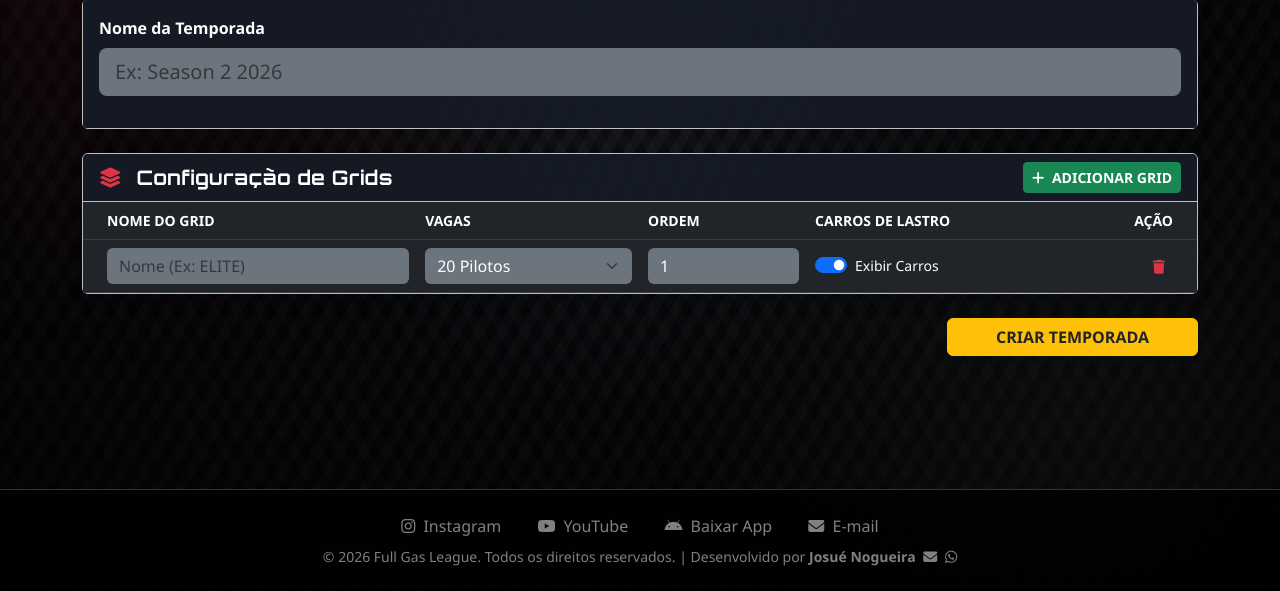
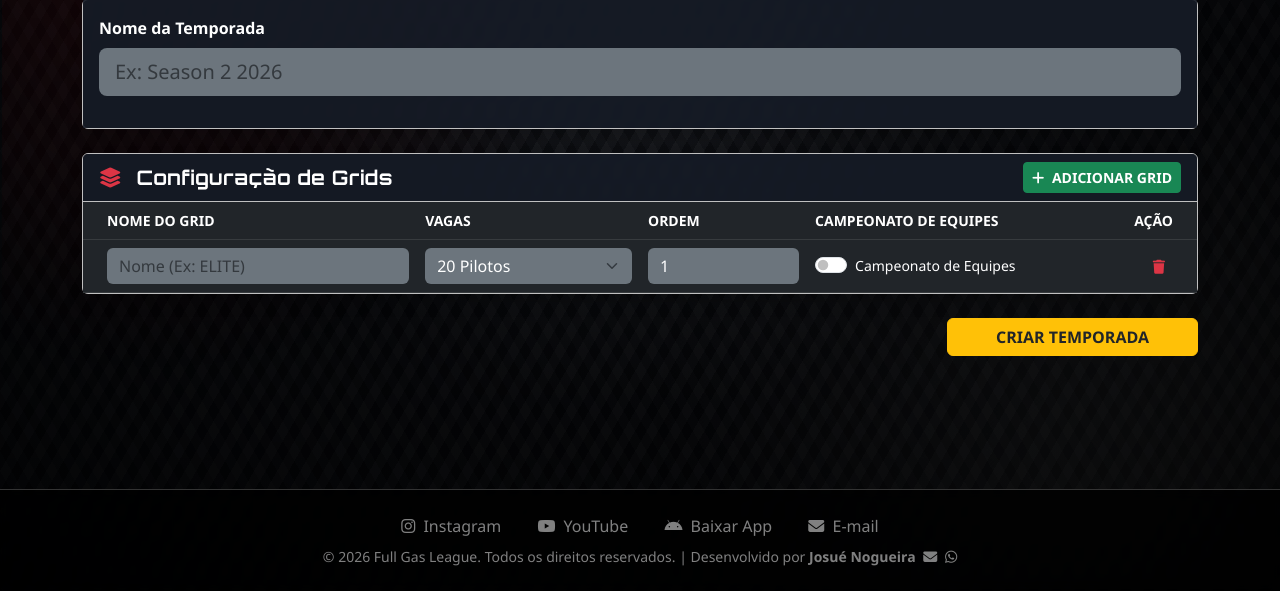
Before and after one commit to JosunoBR/Full-Gas-League, a Flask app: page /admin/seasons/new in a window 1280 px wide. Shown: the part 209-800 px from the top of the page. Run offline with Flask 3, Linux system fonts and the light colour scheme; a user stored in the database is signed in; some web fonts are replaced.

Commit message:
alteração de filosofia de campeonato de equipes

```diff
--- a/app/routes/admin.py
+++ b/app/routes/admin.py
@@ -1771,6 +1771,7 @@ def edit_team(team_id):
 
         pilot1_id = request.form.get('pilot1')
         pilot2_id = request.form.get('pilot2')
+        pilot3_id = request.form.get('pilot3')
         titulares_ids = set()
 
         if pilot1_id:
@@ -1785,6 +1786,12 @@ def edit_team(team_id):
                 unlink_from_other_teams(p2)
                 team.pilots.append(p2)
                 titulares_ids.add(p2.id)
+        if pilot3_id:
+            p3 = PilotProfile.query.get(pilot3_id)
+            if p3 and p3.id not in titulares_ids:
+                unlink_from_other_teams(p3)
+                team.pilots.append(p3)
+                titulares_ids.add(p3.id)
 
         reserve1_id = request.form.get('reserve_pilot_1')
         reservas_ids = set()
@@ -1893,7 +1900,8 @@ def seletiva():
             vagas_input = int(request.form.get('vagas') or 20)
             vagas = vagas_input if vagas_input in [20, 22] else 20
             ordem = int(request.form.get('ordem') or 0)
-            exibir_lastro = True if request.form.get('exibir_lastro') == 'on' else False
+            campeonato_equipes = True if request.form.get('campeonato_equipes') == 'on' else False
+            exibir_lastro = not campeonato_equipes
 
             existing = GridConfig.query.filter_by(season_id=None, nome=nome).first()
             if existing:
--- a/app/templates/admin/manual.html
+++ b/app/templates/admin/manual.html
@@ -56,7 +56,7 @@
                     <p>Ao criar uma temporada ou seletiva, você define as regras do Grid:</p>
                     <ul>
                         <li><strong>Vagas (20 ou 22):</strong> Define se o sistema usará a tabela de pontos para 20 ou 22 pilotos no lançamento de resultados.</li>
-                        <li><strong>Lastro:</strong> Define se a coluna de "Carro/Lastro" será exibida na classificação da Home.</li>
+                        <li><strong>Campeonato de Equipes:</strong> Se ativo, indica que é um campeonato de equipes (desempenho de carros igual, omitindo a coluna de carros de lastro na classificação da Home). Se desativado, indica um campeonato de pilotos (com exibição e cálculo de lastro invertido).</li>
                         <li><strong>Ordem:</strong> Define a prioridade de exibição das abas no site.</li>
                     </ul>
                 </div>
--- a/app/templates/admin/new_season.html
+++ b/app/templates/admin/new_season.html
@@ -33,7 +33,7 @@
                             <th class="ps-4" style="width: 30%;">Nome do Grid</th>
                             <th style="width: 20%;">Vagas</th>
                             <th style="width: 15%;">Ordem</th>
-                            <th style="width: 25%;">Carros de Lastro</th>
+                             <th style="width: 25%;">Campeonato de Equipes</th>
                             <th class="text-end pe-4" style="width: 10%;">Ação</th>
                         </tr>
                     </thead>
@@ -82,8 +82,8 @@
             <td>
                 <div class="form-check form-switch">
                     <input type="hidden" name="grid_lastro[]" id="hidden_lastro_${rowId}" value="1">
-                    <input class="form-check-input" type="checkbox" id="check_lastro_${rowId}" checked onchange="toggleLastro('${rowId}')">
-                    <label class="form-check-label text-white small" for="check_lastro_${rowId}">Exibir Carros</label>
+                    <input class="form-check-input" type="checkbox" id="check_lastro_${rowId}" onchange="toggleLastro('${rowId}')">
+                    <label class="form-check-label text-white small" for="check_lastro_${rowId}">Campeonato de Equipes</label>
                 </div>
             </td>
             <td class="text-end pe-4">
@@ -108,7 +108,7 @@
     function toggleLastro(id) {
         const checkbox = document.getElementById(`check_lastro_${id}`);
         const hidden = document.getElementById(`hidden_lastro_${id}`);
-        hidden.value = checkbox.checked ? '1' : '0';
+        hidden.value = checkbox.checked ? '0' : '1';
     }
 
     function validateForm() {
--- a/app/templates/admin/seletiva.html
+++ b/app/templates/admin/seletiva.html
@@ -31,8 +31,8 @@
             </div>
             <div class="col-md-3">
                 <div class="form-check form-switch mb-2">
-                    <input class="form-check-input" type="checkbox" name="exibir_lastro" id="checkLastro" checked>
-                    <label class="form-check-label text-white small" for="checkLastro">Exibir Lastro</label>
+                    <input class="form-check-input" type="checkbox" name="campeonato_equipes" id="checkEquipes">
+                    <label class="form-check-label text-white small" for="checkEquipes">Campeonato de Equipes</label>
                 </div>
             </div>
             <div class="col-md-2">
```
Also changed, not shown: app/templates/admin/edit_team.html (+17 -2 lines).
